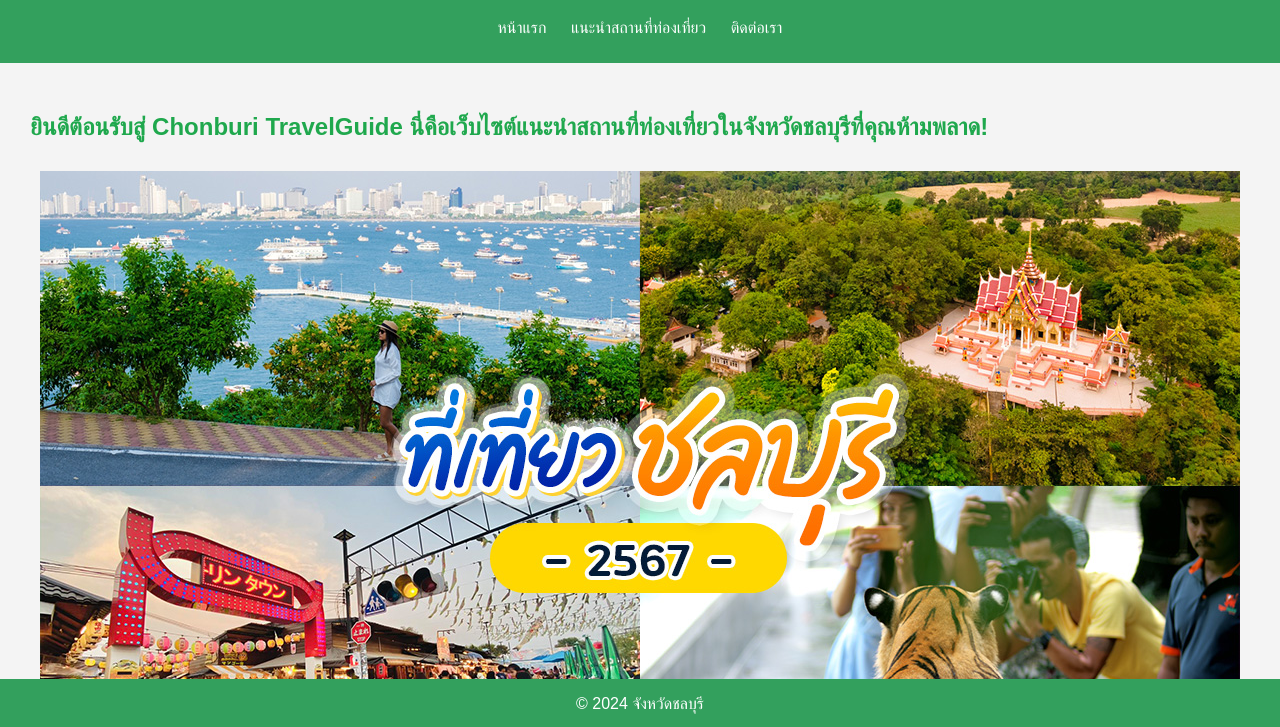
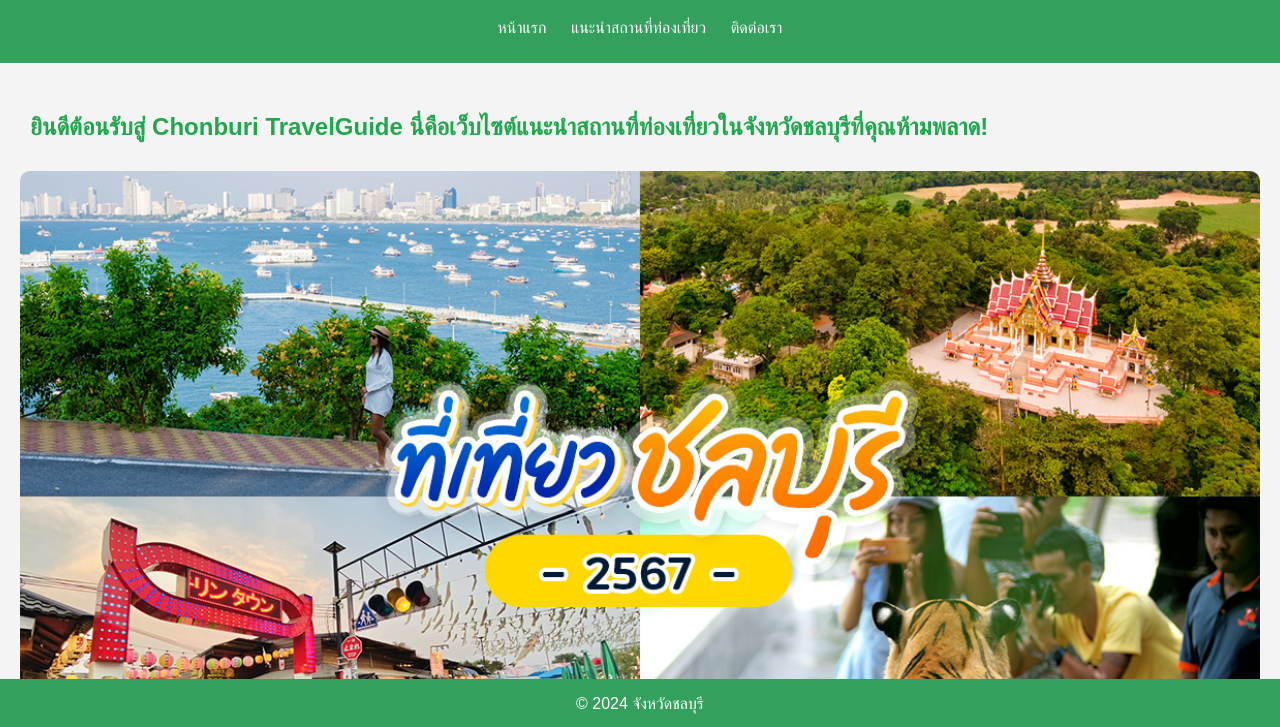
Before and after one commit to wbyin4/my-homework1, a plain HTML site: page index.html in a window 1280 px wide. Shown: the part 71-798 px from the top of the page. Drawn offline with Linux system fonts and the light colour scheme.

Commit message:
รูปแนะนำตรงกลาง

```diff
--- a/css/style.css
+++ b/css/style.css
@@ -70,3 +70,9 @@ main h2{
     color: rgb(31, 168, 77);
     padding: 10px;
 }
+img{
+    text-align: center;
+    width: 5000px;
+    height: 400px;
+    border-radius: 10px;
+}
```
